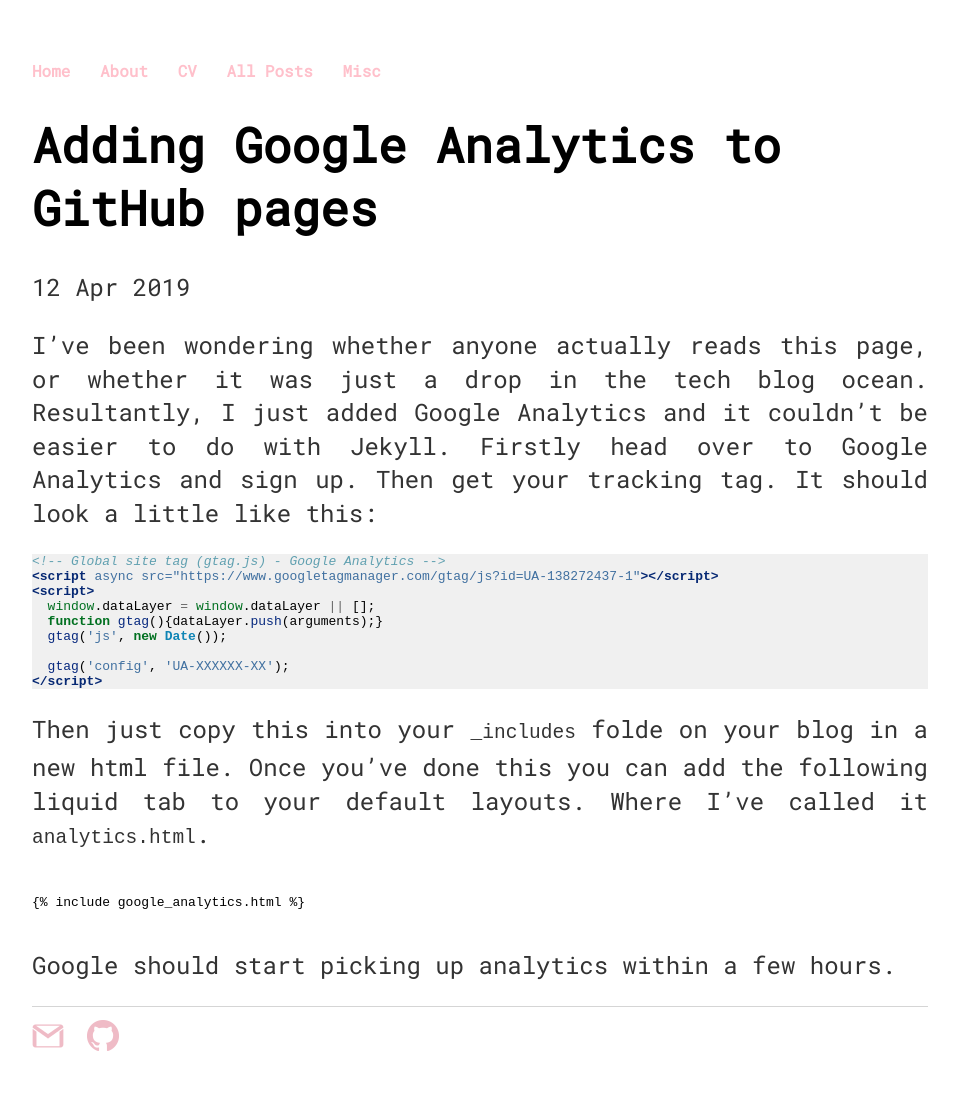
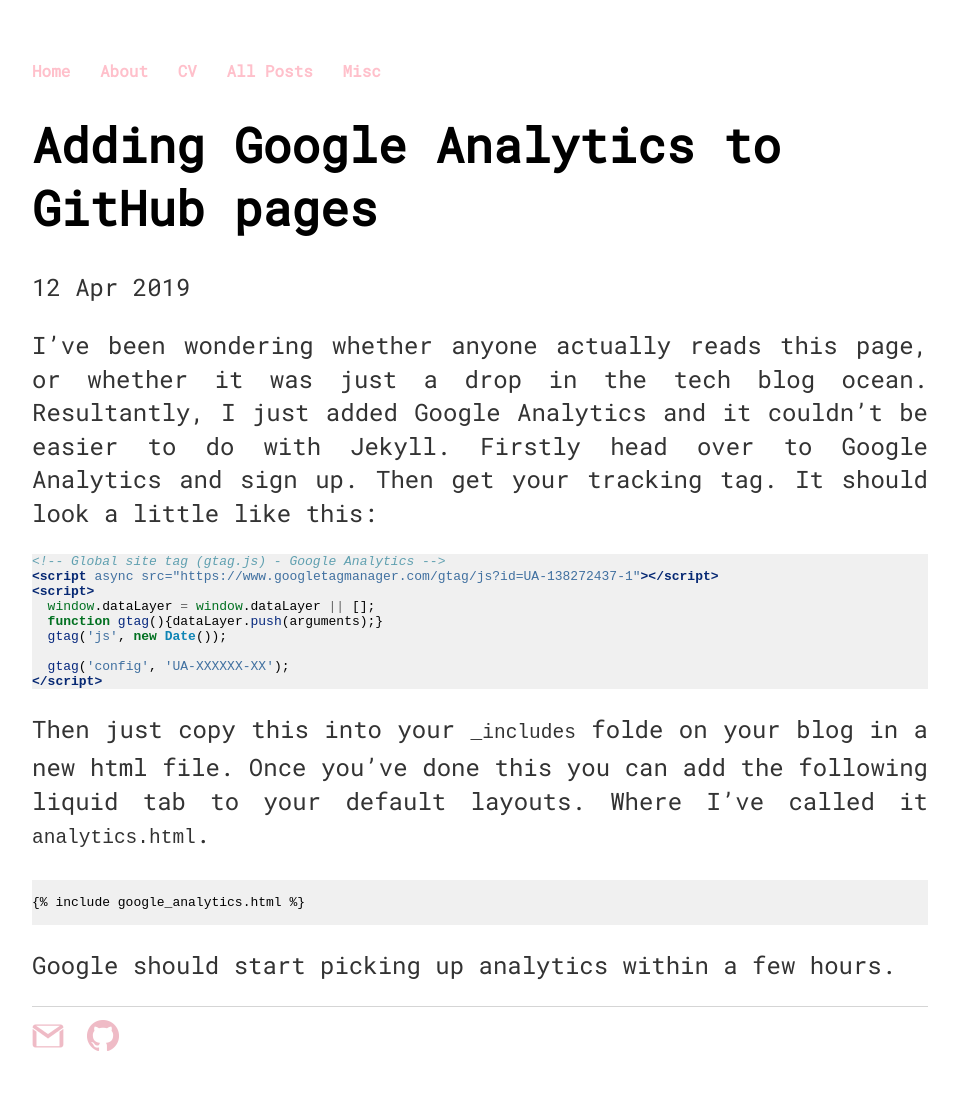
Before and after one commit to skailasa/skailasa.github.io, a Jekyll site: the page built from _posts/2019-04-12-adding-google-analytics.md, in a window 1280 px wide. Shown: the whole page, without its empty margins (160-1119 px from the left). Built offline with Jekyll 4.4.1, drawn with Linux system fonts in a browser that asks for light colours.

Commit message:
Fix mistake, escape liquid tag

````diff
--- a/_posts/2019-04-12-adding-google-analytics.md
+++ b/_posts/2019-04-12-adding-google-analytics.md
@@ -25,7 +25,7 @@
 you've done this you can add the following liquid tab to your default layouts. Where I've
 called it `analytics.html`.
 
-```h
+```html
 {% raw  %}
 {% include google_analytics.html %}
 {% endraw %}
````
